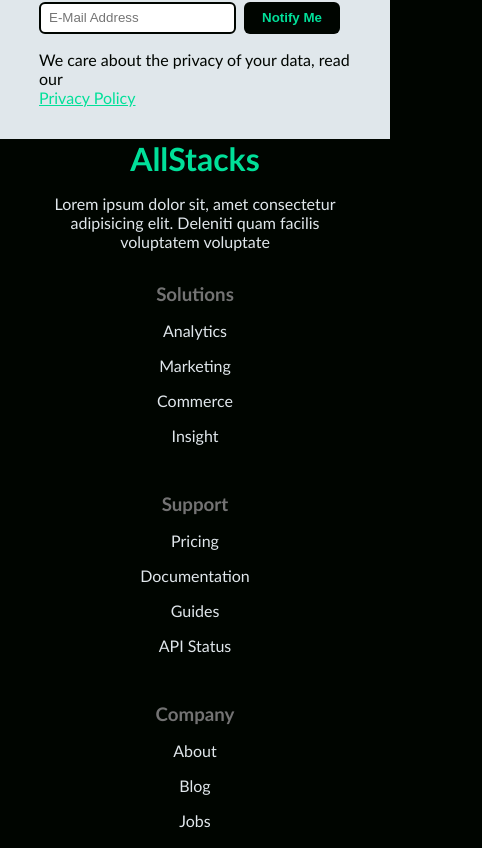
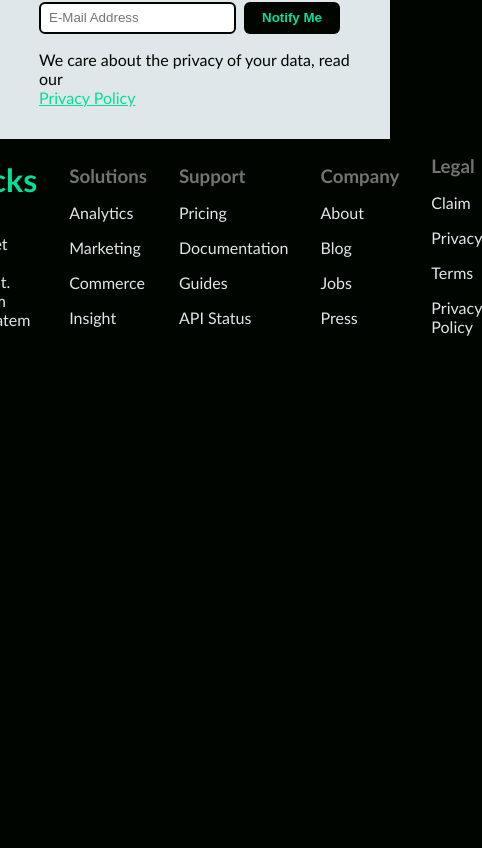
Before and after one commit to RowDev727/MySite, a React (Vite) app in the folder frontend/: page /contact in a window 390 px wide. Shown: the part 1031-1879 px from the top of the page, 482 px wide, since content can reach past the window. After the commit the page ends 1399 px from the top, so only its background shows below. Built offline with nearby package versions, Linux system fonts and the light colour scheme.

Commit message:
Footer Reactivity

```diff
--- a/frontend/src/components/footer/Footer.module.css
+++ b/frontend/src/components/footer/Footer.module.css
@@ -2,13 +2,12 @@
     width: 100%;
     /* border: 2px solid var(--color-primary-green); */
     color: var(--color-grey-100);
-    height: 12rem;
     display: grid;
     grid-template-columns: 2fr repeat(4, 1fr);
     align-items: center;
     justify-content: center;
-    height: 16rem;
     gap: 2rem;
+    padding: 1rem
 }
 
 .col .title {
@@ -28,13 +27,3 @@
 .col a {
     text-decoration: none;
 }
-
-/* Medium and Small Screens */
-@media screen and (max-width: 1024px) {
-    .footerSection {
-        display: flex;
-        flex-direction: column;
-        height: 100%;
-        text-align: center;
-    }
-}
```
